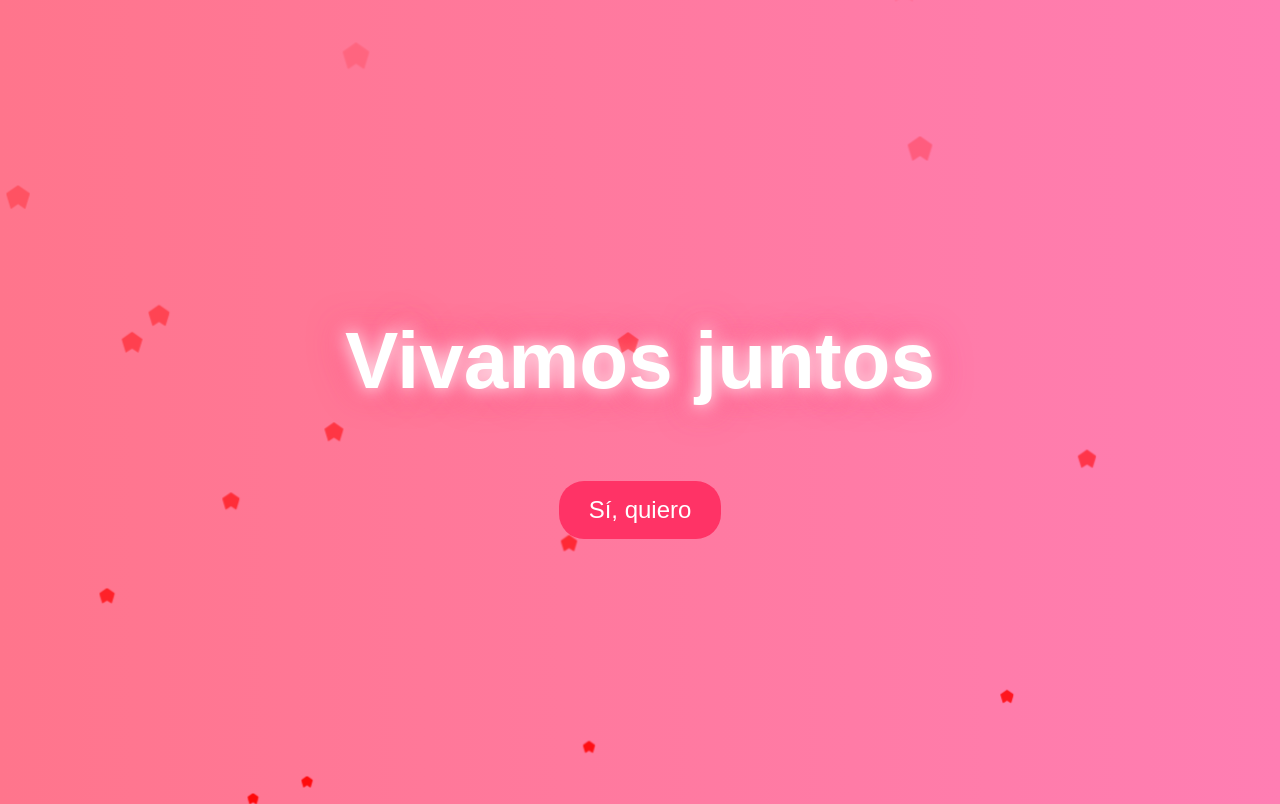
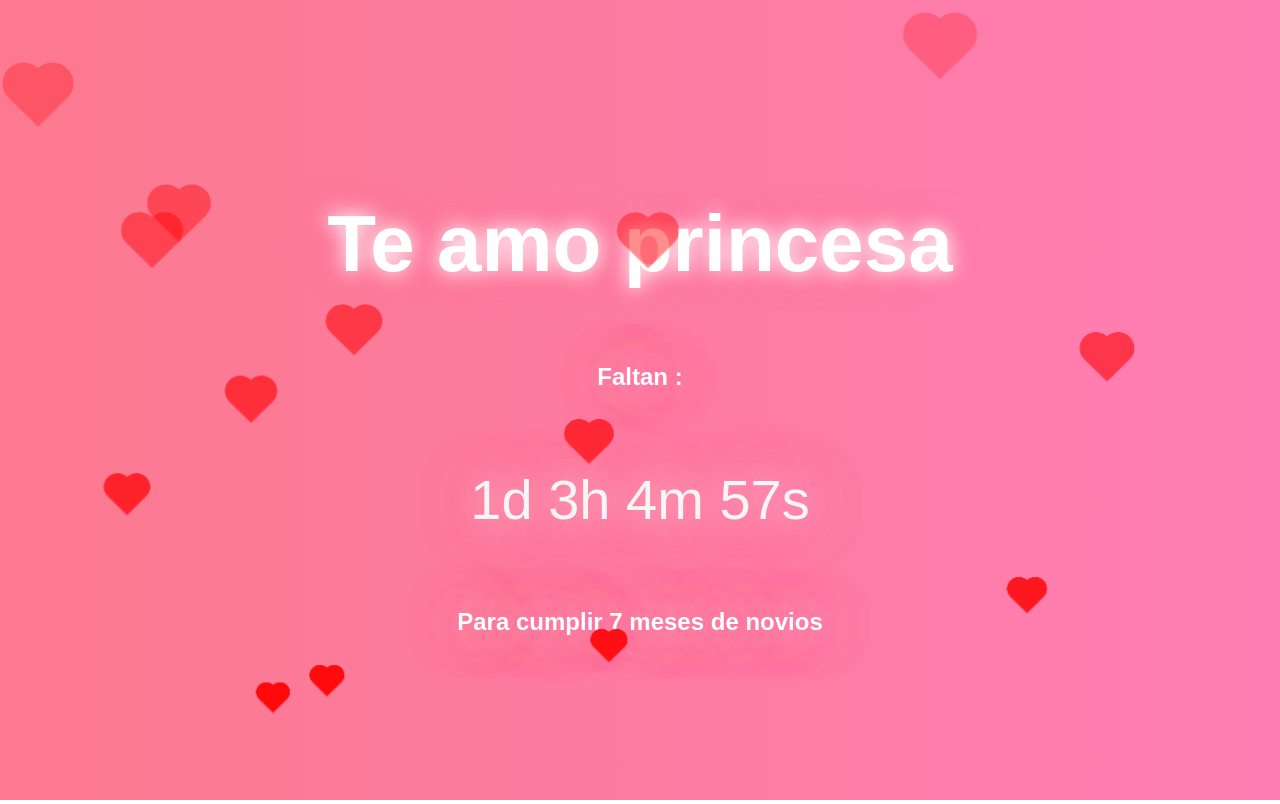
Before and after one commit to carlosgioram/valentin, a plain HTML site: page index.html in a window 1280 px wide. Drawn offline with Linux system fonts and the light colour scheme.

Commit message:
conteo de novios

```diff
--- a/index.html
+++ b/index.html
@@ -13,7 +13,7 @@
             justify-content: center;
             align-items: center;
             height: 100vh;
-            background: linear-gradient(to right, #ff758c, #ff7eb3);
+            background: linear-gradient(to right, #fc798f, #ff7eb3);
             font-family: Arial, sans-serif;
             color: white;
             text-align: center;
@@ -22,21 +22,27 @@
         h1 {
             font-size: 5rem;
             text-shadow: 3px 3px 10px rgba(0, 0, 0, 0.2);
-            animation: glow 2s infinite alternate;
+            animation: glow 1.2s infinite alternate;
         }
 
         @keyframes glow {
             0% { text-shadow: 0 0 10px #fff, 0 0 20px #ffccdc, 0 0 30px #ff6699; }
-            100% { text-shadow: 0 0 20px #fff, 0 0 30px #ff6699, 0 0 40px #ff3366; }
+            100% { text-shadow: 0 0 50px #fff, 0 0 60px #ff6699, 0 0 60px #ff3366; }
         }
 
         .heart {
             position: absolute;
-            bottom: -10vh;
-            width: 20px;
-            height: 20px;
+            bottom: 0vh;
+            width: 60px;
+            height: 60px;
             background-color: red;
-            clip-path: polygon(50% 0%, 100% 35%, 80% 100%, 50% 80%, 20% 100%, 0% 35%);
+            --c: red;
+            aspect-ratio: 1;
+            background:
+            radial-gradient(at 70% 31%,var(--c) 29%,#0000 30%),
+            radial-gradient(at 30% 31%,var(--c) 29%,#0000 30%),
+            linear-gradient(var(--c) 0 0) bottom/100% 50% no-repeat;
+            clip-path: polygon(-43% 0,50% 91%, 143% 0);
             animation: float 5s linear infinite;
         }
 
@@ -55,16 +61,18 @@
             margin-top: 20px;
             padding: 15px 30px;
             font-size: 1.5rem;
-            background: #ff3366;
+            background: #81636b;
             border: none;
             color: white;
             cursor: pointer;
             border-radius: 25px;
             transition: 0.3s;
+            font-style: italic;
+            font-weight: bold;
         }
 
         button:hover {
-            background: #ff1e56;
+            background: #998fe8;
         }
 
         .modal {
@@ -80,12 +88,13 @@
         }
 
         .modal-content {
-            background: white;
-            color: black;
+            background: #dc8791;
+            color: white;
             padding: 20px;
             border-radius: 10px;
             text-align: center;
             box-shadow: 0 0 10px rgba(0, 0, 0, 0.2);
+            font-family: 'Cursive', sans-serif;
         }
 
         .modal h2 {
@@ -94,21 +103,35 @@
         }
 
         .modal p {
-            font-size: 1rem;
-            color: #ff3366;
+            font-size: 1.2rem;
+            color: white;
             margin-top: 10px;
+        }
+
+        #countdown {
+            font-size: 3.5rem;
+            color: #f7f5f5;
+        }
+
+        h2, p {
+            animation: glow 2s infinite alternate;
         }
     </style>
 </head>
 <body>
-    <h1>Vivamos juntos</h1>
-    <button onclick="showModal()">Sí, quiero</button>
+    <h1>Te amo princesa</h1>
+    <h2>Faltan : </h2>
+    <p id="countdown"></p>
+    <h2>Para cumplir 7 meses de novios</h2>
 
     <div class="modal" id="modal">
         <div class="modal-content">
-            <h2>Entonces, vivamos juntos</h2>
-            <p>Te amo</p>
-            <button onclick="hideModal()">Cerrar</button>
+            <h2>Mi amor,</h2>
+            <p>Hoy celebramos nuestro amor y todas las aventuras que hemos vivido juntos. ❤️</p>
+            <p>Desde el primer día, has llenado mi vida de alegría y amor. 🌹</p>
+            <p>Gracias por cada momento, por cada sonrisa y por cada abrazo. 💑</p>
+            <p>Te amo más de lo que las palabras pueden expresar. 💖</p>
+            <button onclick="hideModal()">Cerrar 💖</button>
         </div>
     </div>
 
@@ -130,6 +153,27 @@
         function hideModal() {
             document.getElementById('modal').style.display = 'none';
         }
+
+        function updateCountdown() {
+            const now = new Date();
+            const targetDate = new Date(now.getFullYear(), 1, 14); // 14 de febrero de este año
+            const timeDifference = targetDate - now;
+
+            if (timeDifference <= 0) {
+                showModal();
+                clearInterval(countdownInterval);
+                return;
+            }
+
+            const days = Math.floor(timeDifference / (1000 * 60 * 60 * 24));
+            const hours = Math.floor((timeDifference % (1000 * 60 * 60 * 24)) / (1000 * 60 * 60));
+            const minutes = Math.floor((timeDifference % (1000 * 60 * 60)) / (1000 * 60));
+            const seconds = Math.floor((timeDifference % (1000 * 60)) / 1000);
+
+            document.getElementById('countdown').innerText = `${days}d ${hours}h ${minutes}m ${seconds}s`;
+        }
+
+        const countdownInterval = setInterval(updateCountdown, 1000);
     </script>
 </body>
 </html>
```
